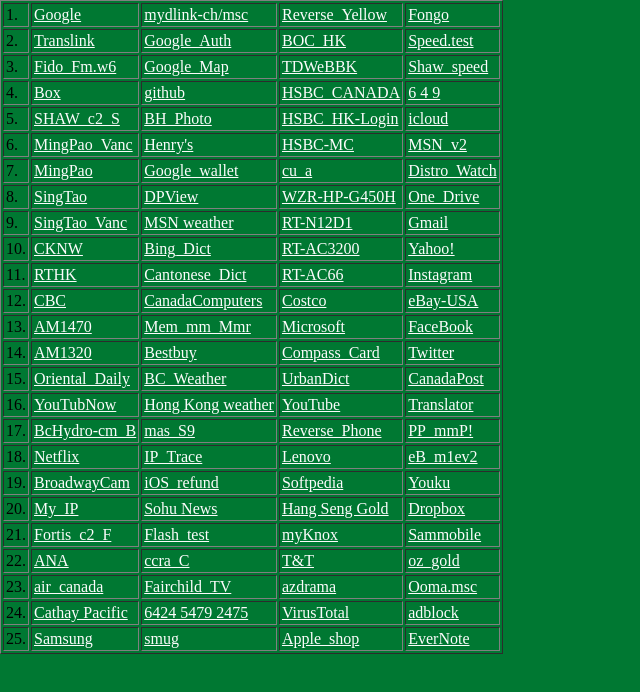
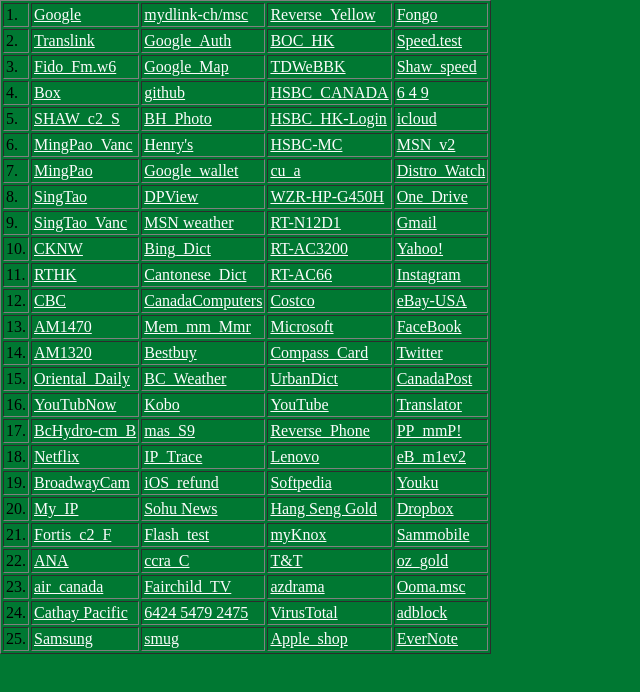
Before and after one commit to xuwasp001/xuwasp001.github.io, a plain HTML site: page index.html in a window 1280 px wide. Shown: the whole page, without its empty margins (0-640 px from the left). Drawn offline with Linux system fonts and the light colour scheme.

Commit message:
initial commit

```diff
--- a/index.html
+++ b/index.html
@@ -254,8 +254,7 @@ weather</a></p>
 </td>
 <td><a href="https://www.youtubnow.com/">YouTubNow</a><br>
 </td>
-<td><a href="http://www.weather.gov.hk/wxinfo/currwx/current.htm">Hong
-Kong weather</a><br>
+<td><a href="https://www.kobo.com/">Kobo</a><br>
 </td>
 <td><a href="http://www.youtube.com/">YouTube</a><br>
 </td>
```
